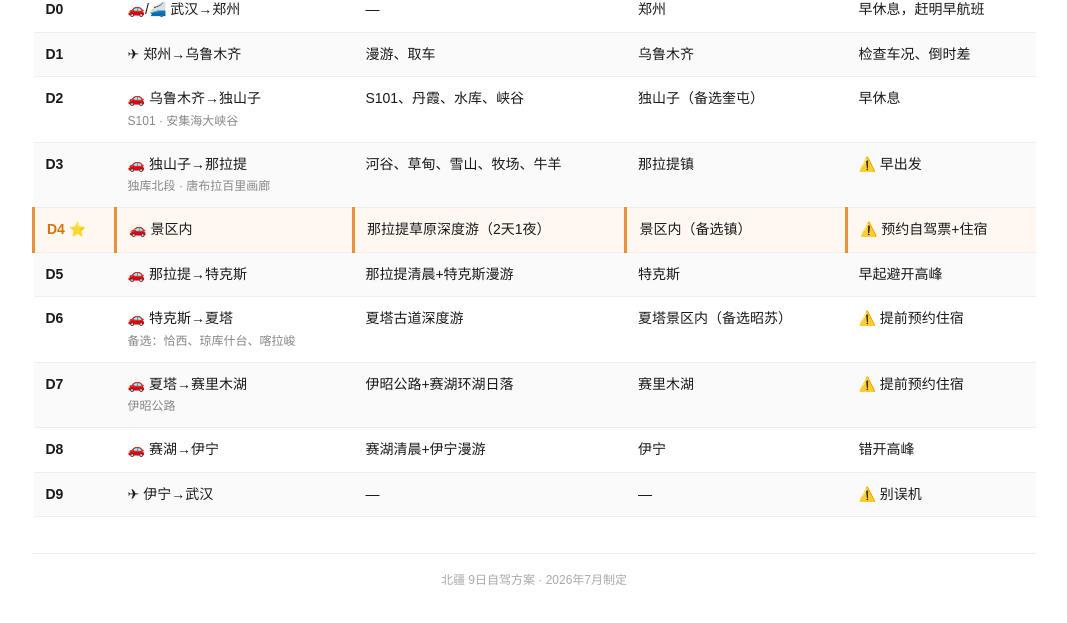
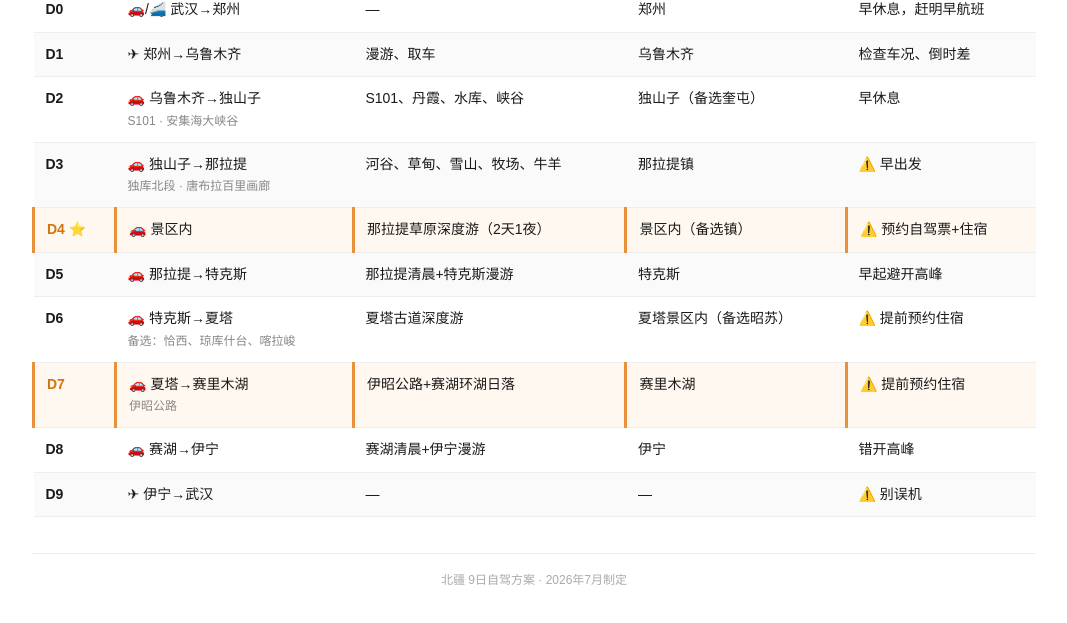
Before and after one commit to wanping1997/my-life-blog, a website: page xinjiang-plan.html in a window 1280 px wide. Shown: the part 1442-2065 px from the top of the page, without its empty margins (106-1173 px from the left). Drawn offline with nearby package versions, Linux system fonts and the light colour scheme.

Commit message:
新疆PDF表格D7赛里木湖行加高亮星标

```diff
--- a/xinjiang-plan.html
+++ b/xinjiang-plan.html
@@ -155,7 +155,7 @@ body { font-family: "PingFang SC","Microsoft YaHei",sans-serif; background:#fff;
       <tr class="itin-highlight"><td class="itin-day">D4 ⭐</td><td>🚗 景区内</td><td>那拉提草原深度游（2天1夜）</td><td>景区内（备选镇）</td><td>⚠️ 预约自驾票+住宿</td></tr>
       <tr><td class="itin-day">D5</td><td>🚗 那拉提→特克斯</td><td>那拉提清晨+特克斯漫游</td><td>特克斯</td><td>早起避开高峰</td></tr>
       <tr><td class="itin-day">D6</td><td>🚗 特克斯→夏塔<span class="itin-sub">备选：恰西、琼库什台、喀拉峻</span></td><td>夏塔古道深度游</td><td>夏塔景区内（备选昭苏）</td><td>⚠️ 提前预约住宿</td></tr>
-      <tr><td class="itin-day">D7</td><td>🚗 夏塔→赛里木湖<span class="itin-sub">伊昭公路</span></td><td>伊昭公路+赛湖环湖日落</td><td>赛里木湖</td><td>⚠️ 提前预约住宿</td></tr>
+      <tr class="itin-highlight"><td class="itin-day">D7</td><td>🚗 夏塔→赛里木湖<span class="itin-sub">伊昭公路</span></td><td>伊昭公路+赛湖环湖日落</td><td>赛里木湖</td><td>⚠️ 提前预约住宿</td></tr>
       <tr><td class="itin-day">D8</td><td>🚗 赛湖→伊宁</td><td>赛湖清晨+伊宁漫游</td><td>伊宁</td><td>错开高峰</td></tr>
       <tr><td class="itin-day">D9</td><td>✈ 伊宁→武汉</td><td>—</td><td>—</td><td>⚠️ 别误机</td></tr>
     </tbody>
```
